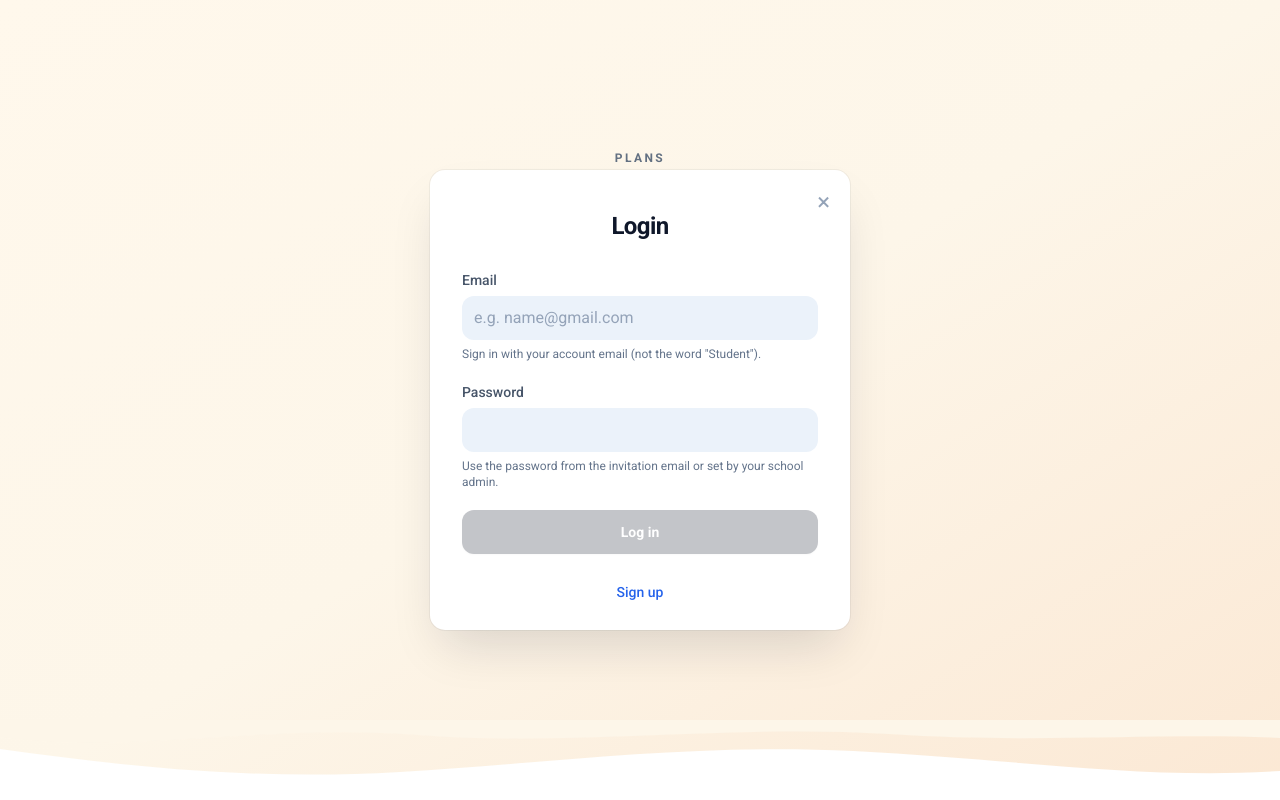
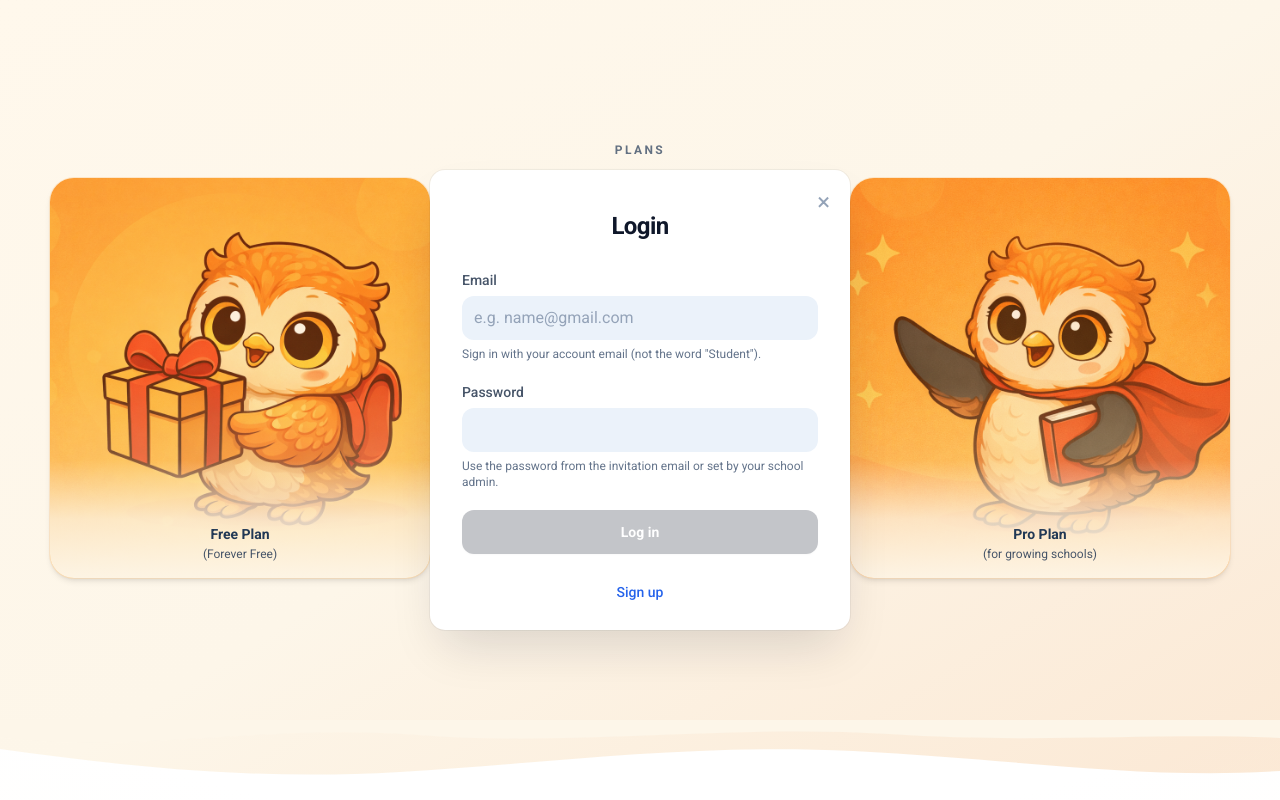
Before and after one commit to OlenaYasynetska/onlineSchool_frontend, an Angular app: page /auth/login in a window 1280 px wide. Built offline with nearby package versions, Linux system fonts and the light colour scheme.

Commit message:
refactoring_form_new

```diff
--- a/src/app/features/auth/components/auth-plans-backdrop/auth-plans-backdrop.component.ts
+++ b/src/app/features/auth/components/auth-plans-backdrop/auth-plans-backdrop.component.ts
@@ -31,19 +31,7 @@ import { useLandingSections } from '../../../landing/hooks/use-landing-sections.
       ></div>
 
       <div
-        class="pointer-events-none absolute inset-0 z-[1] flex items-center justify-center px-2 py-16 sm:px-4 md:px-8"
-        aria-hidden="true"
-      >
-        <app-plans-grid [title]="sections.plansTitle" [plans]="plans()" />
-      </div>
-
-      <div
-        class="pointer-events-none absolute inset-0 z-[2] bg-[radial-gradient(ellipse_at_center,transparent_0%,#FDF6E9/90_100%)]"
-        aria-hidden="true"
-      ></div>
-
-      <div
-        class="pointer-events-none absolute bottom-0 left-0 right-0 z-[3] h-16 overflow-hidden sm:h-20"
+        class="pointer-events-none absolute bottom-0 left-0 right-0 z-[1] h-16 overflow-hidden sm:h-20"
         aria-hidden="true"
       >
         <svg
@@ -61,6 +49,24 @@ import { useLandingSections } from '../../../landing/hooks/use-landing-sections.
           />
         </svg>
       </div>
+
+      <div
+        class="pointer-events-none absolute inset-0 z-[2] bg-[radial-gradient(ellipse_100%_85%_at_50%_45%,transparent_0%,transparent_70%,rgba(253,246,233,0.14)_100%)]"
+        aria-hidden="true"
+      ></div>
+
+      @if (showBackdropPlans) {
+        <div
+          class="pointer-events-none absolute inset-0 z-[3] flex items-center justify-center px-2 py-8 sm:px-4 sm:py-10 md:px-8"
+          aria-hidden="true"
+        >
+          <div
+            class="w-full max-w-[min(100%,1180px)] -translate-y-[min(7vh,56px)] sm:-translate-y-[min(5vh,48px)]"
+          >
+            <app-plans-grid [title]="sections.plansTitle" [plans]="plans()" />
+          </div>
+        </div>
+      }
 
       <div
         class="absolute inset-0 z-[15] cursor-default bg-transparent"
@@ -89,6 +95,9 @@ export class AuthPlansBackdropComponent {
   @Input() shellClass =
     'max-w-[min(100%,980px)] items-center justify-center overflow-visible pb-8 sm:pb-10';
 
+  /** Якщо false — абсолютна сітка планів не ренериться (плани можна показати в потоці контенту). */
+  @Input() showBackdropPlans = true;
+
   @Output() readonly backdropClick = new EventEmitter<void>();
 
   readonly plans = usePlans();
--- a/src/app/features/auth/components/auth-plans-backdrop/plan-card.component.ts
+++ b/src/app/features/auth/components/auth-plans-backdrop/plan-card.component.ts
@@ -11,9 +11,12 @@ import type { PlanCard } from '../../../landing/hooks/use-plans.hook';
   standalone: true,
   imports: [CommonModule],
   changeDetection: ChangeDetectionStrategy.OnPush,
+  host: {
+    class: 'block h-full min-h-[200px]',
+  },
   template: `
     <div
-      class="relative min-h-0 overflow-hidden rounded-2xl shadow-md ring-1 ring-orange-200/50 md:rounded-3xl"
+      class="relative h-full w-full min-h-[inherit] overflow-hidden rounded-2xl shadow-md ring-1 ring-orange-200/50 md:rounded-3xl"
       [ngClass]="bgClass"
     >
       <img
--- a/src/app/features/auth/components/auth-plans-backdrop/plans-grid.component.ts
+++ b/src/app/features/auth/components/auth-plans-backdrop/plans-grid.component.ts
@@ -20,7 +20,8 @@ import { PlanCardComponent } from './plan-card.component';
         {{ title }}
       </p>
       <div
-        class="grid h-[min(58vh,480px)] w-full grid-cols-3 gap-1.5 sm:gap-3 md:gap-5"
+        class="grid h-[min(46vh,380px)] min-h-[200px] w-full grid-cols-3 items-stretch gap-1.5 sm:gap-3 md:gap-5 sm:min-h-[240px] sm:h-[min(50vh,420px)]"
+        [style.grid-template-rows]="'minmax(0, 1fr)'"
       >
         @for (plan of plans; track plan.id; let i = $index) {
           <app-plan-card [plan]="plan" [bgClass]="columnClasses[i]" />
--- a/src/app/features/auth/components/register-form/register-form.component.ts
+++ b/src/app/features/auth/components/register-form/register-form.component.ts
@@ -40,7 +40,7 @@ export class RegisterFormComponent {
   emailFieldShowError(): boolean {
     if (!this.form) return false;
     const c = this.form.controls['email'];
-    return !!(c && c.invalid && c.touched);
+    return !!(c && c.invalid && (c.dirty || c.touched));
   }
 
   /** Викликає батьківський контейнер після невалідного сабміту. */
--- a/src/app/features/auth/components/register-modal/register-modal.component.html
+++ b/src/app/features/auth/components/register-modal/register-modal.component.html
@@ -1,20 +1,17 @@
-@switch (step()) {
-  @case ('success') {
+@if (registrationSuccess()) {
   <app-registration-success
     [organizationName]="successOrganizationName()"
     (close)="backToHome()"
     (goDashboard)="goToDashboard()"
   />
-  }
-  @case ('payment') {
+} @else if (showPaymentStep()) {
   <app-payment-form
     [form]="paymentForm"
     [loading]="paymentLoading()"
     (submit)="onPaymentSubmit()"
     (close)="closePaymentModal()"
   />
-  }
-  @default {
+} @else {
   <app-register-form
     #registerFormRef
     [form]="form"
@@ -27,4 +24,3 @@
     (closeRequested)="closeRequested.emit()"
   />
 }
-}
--- a/src/app/features/auth/components/register-modal/register-modal.component.ts
+++ b/src/app/features/auth/components/register-modal/register-modal.component.ts
@@ -1,6 +1,7 @@
 import {
   ChangeDetectionStrategy,
   Component,
+  computed,
   EventEmitter,
   inject,
   Input,
@@ -50,6 +51,8 @@ export class RegisterModalComponent implements OnInit, OnChanges {
   @ViewChild('registerFormRef') private registerFormRef?: RegisterFormComponent;
 
   readonly step = signal<RegistrationStep>('register');
+  readonly registrationSuccess = computed(() => this.step() === 'success');
+  readonly showPaymentStep = computed(() => this.step() === 'payment');
   readonly successOrganizationName = signal('');
   readonly paymentLoading = signal(false);
 
--- a/src/app/features/auth/pages/register/register-payment-preview.component.ts
+++ b/src/app/features/auth/pages/register/register-payment-preview.component.ts
@@ -2,6 +2,8 @@ import { Component, HostListener, OnDestroy, OnInit } from '@angular/core';
 import { CommonModule } from '@angular/common';
 import { Router } from '@angular/router';
 import { RegisterModalComponent } from '../../components/register-modal/register-modal.component';
+import { AuthPlansBackdropComponent } from '../../components/auth-plans-backdrop/auth-plans-backdrop.component';
+import { REGISTER_AUTH_SHELL_CLASS } from '../../register-auth-shell';
 
 /**
  * Демо-маршрут: одразу показує вікно оплати без реєстрації.
@@ -10,20 +12,24 @@ import { RegisterModalComponent } from '../../components/register-modal/register
 @Component({
   selector: 'app-register-payment-preview',
   standalone: true,
-  imports: [CommonModule, RegisterModalComponent],
+  imports: [CommonModule, RegisterModalComponent, AuthPlansBackdropComponent],
   template: `
-    <div
-      class="fixed inset-0 z-[100] isolate flex items-center justify-center overflow-hidden bg-gradient-to-br from-[#FFF8EC] via-[#FDF6E9] to-[#FBE8D4] p-3 sm:p-4"
-      role="dialog"
-      aria-modal="true"
+    <app-auth-plans-backdrop
+      ariaLabelledBy="payment-modal-title"
+      [shellClass]="registerAuthShellClass"
+      (backdropClick)="close()"
     >
-      <div class="relative z-20 w-full max-w-[min(100%,560px)]" (click)="$event.stopPropagation()">
-        <app-register-modal (closeRequested)="close()" />
+      <div class="container px-2 sm:px-4">
+        <div class="relative z-10 mx-auto w-full max-w-[min(100%,520px)]">
+          <app-register-modal (closeRequested)="close()" />
+        </div>
       </div>
-    </div>
+    </app-auth-plans-backdrop>
   `,
 })
 export class RegisterPaymentPreviewComponent implements OnInit, OnDestroy {
+  readonly registerAuthShellClass = REGISTER_AUTH_SHELL_CLASS;
+
   constructor(private readonly router: Router) {}
 
   ngOnInit(): void {
--- a/src/app/features/auth/pages/register/register.component.ts
+++ b/src/app/features/auth/pages/register/register.component.ts
@@ -3,6 +3,7 @@ import { CommonModule } from '@angular/common';
 import { ActivatedRoute, Router } from '@angular/router';
 import { RegisterModalComponent } from '../../components/register-modal/register-modal.component';
 import { AuthPlansBackdropComponent } from '../../components/auth-plans-backdrop/auth-plans-backdrop.component';
+import { REGISTER_AUTH_SHELL_CLASS } from '../../register-auth-shell';
 
 @Component({
   selector: 'app-register',
@@ -11,11 +12,12 @@ import { AuthPlansBackdropComponent } from '../../components/auth-plans-backdrop
   template: `
     <app-auth-plans-backdrop
       ariaLabelledBy="register-title"
+      [shellClass]="registerAuthShellClass"
       (backdropClick)="close()"
     >
-      <div class="container">
-        <!-- Центрируем карточку регистрации; на md+ делаем контейнер 50% -->
-        <div class="relative mx-auto w-full max-w-[520px] md:w-1/2">
+      <div class="container px-2 sm:px-4">
+        <!-- Та сама схема, що на логіні: 3 плани на фоні, модалка поверх -->
+        <div class="relative mx-auto w-full max-w-[520px]">
           <div class="relative z-10 w-full">
             <app-register-modal
               class="relative block w-full"
@@ -42,6 +44,8 @@ import { AuthPlansBackdropComponent } from '../../components/auth-plans-backdrop
   `,
 })
 export class RegisterComponent implements OnInit, OnDestroy {
+  readonly registerAuthShellClass = REGISTER_AUTH_SHELL_CLASS;
+
   planFromRoute: string | null = null;
 
   constructor(
--- /dev/null
+++ b/src/app/features/auth/register-auth-shell.ts
@@ -0,0 +1,3 @@
+/** Оболонка контенту всередині {@link AuthPlansBackdropComponent} для реєстрації / превʼю оплати. */
+export const REGISTER_AUTH_SHELL_CLASS =
+  'max-w-[min(100%,520px)] w-full items-center justify-center overflow-visible py-4 sm:py-6';
```
Lines whose indentation alone changed are shown as unchanged.
